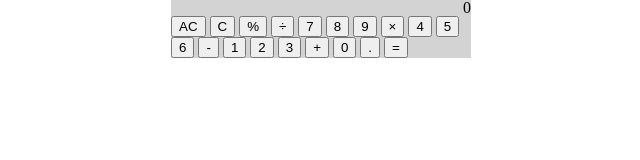
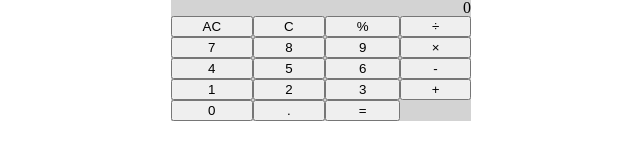
Before and after one commit to 7h3dr0n3/Calculator, a plain HTML site: page index.html in a window 1280 px wide. Shown: the whole page, without its empty margins (319-959 px from the left). Drawn offline with Linux system fonts and the light colour scheme.

Commit message:
arrange buttons in 4 column grid

```diff
--- a/style.css
+++ b/style.css
@@ -146,3 +146,8 @@ table {
     display: flex;
     justify-content: flex-end;
 }
+
+#buttons {
+    display: grid;
+    grid-template-columns: auto auto auto auto;
+}
```
